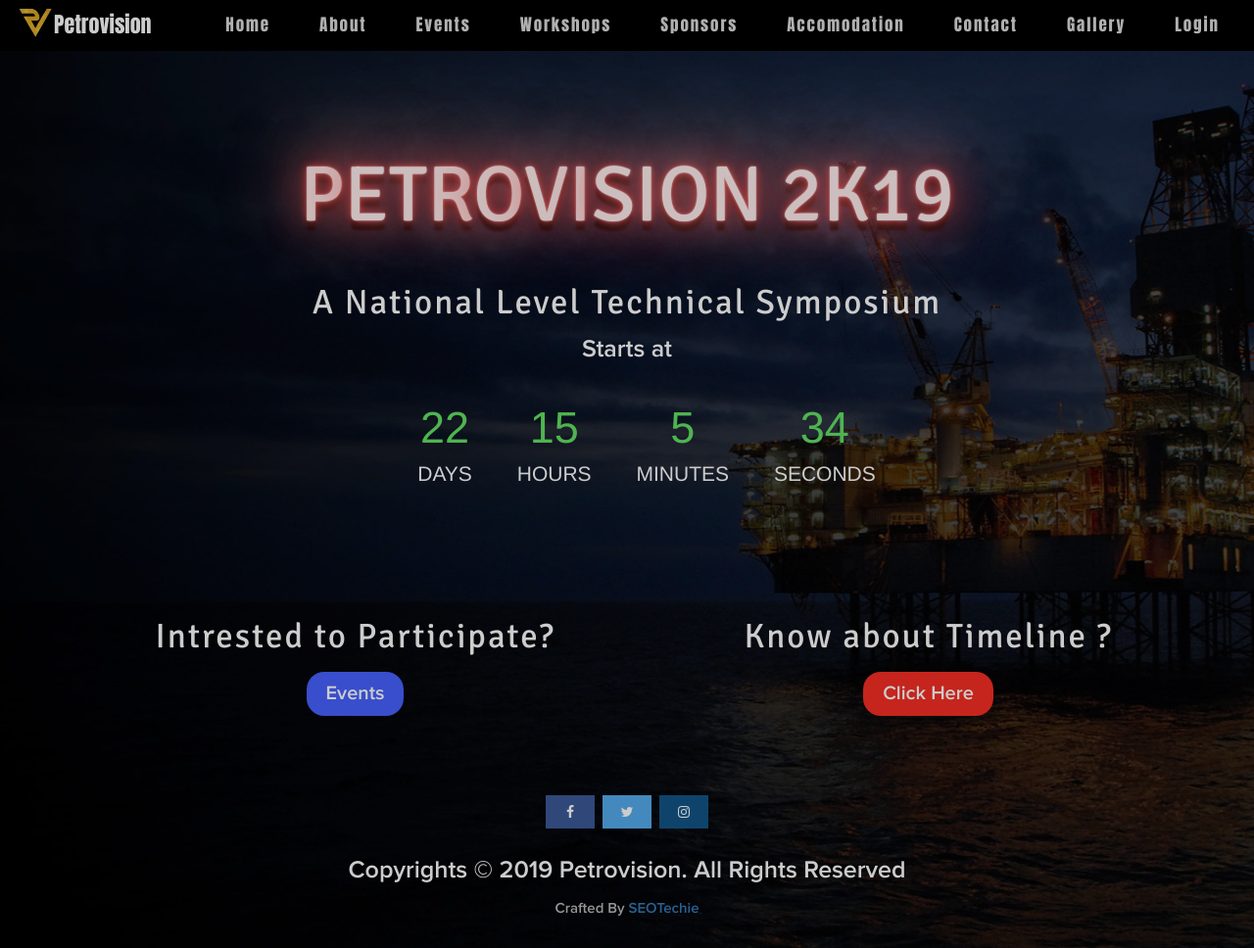
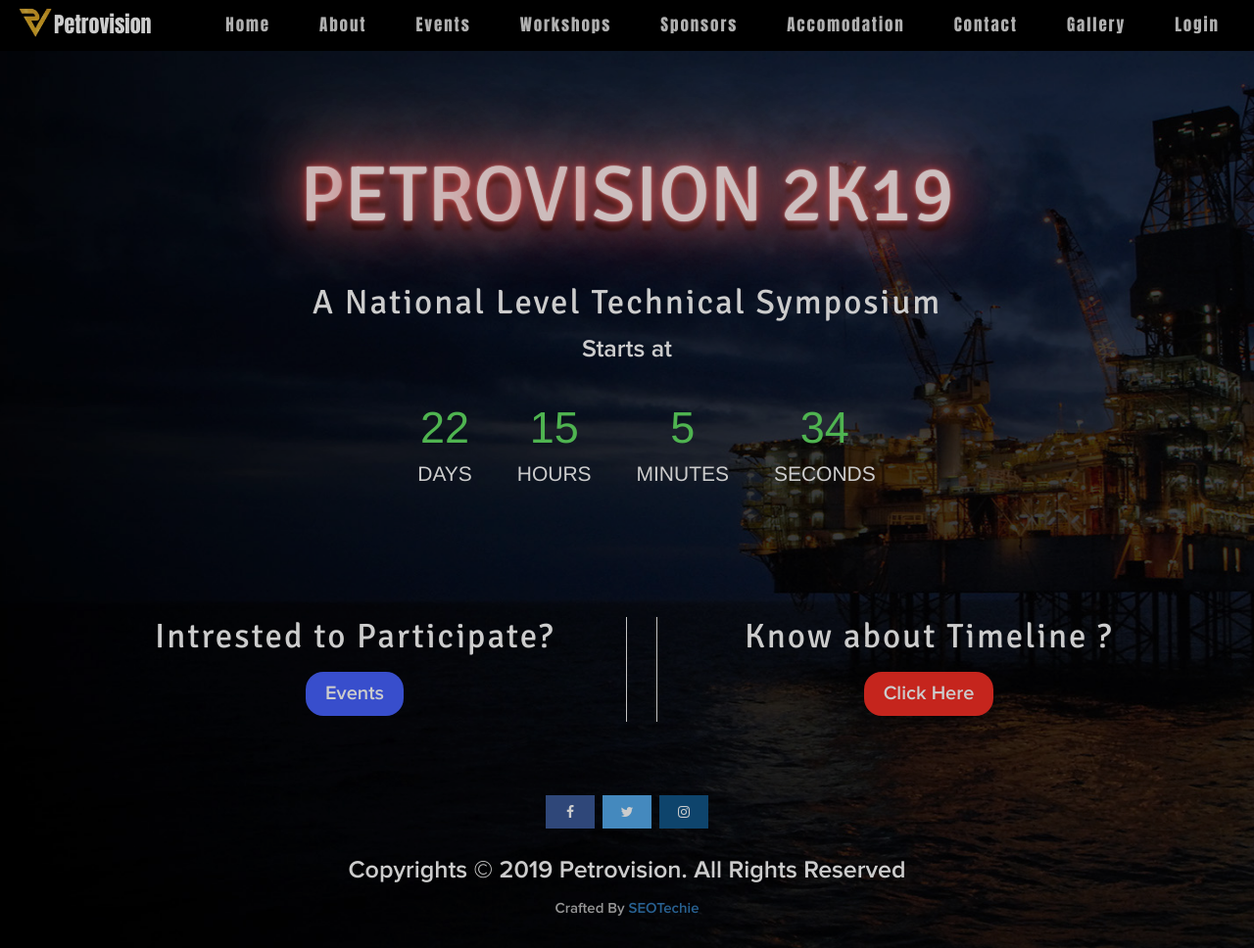
Before and after one commit to startersup/sympo, a PHP site: page / in a window 1280 px wide. Shown: the whole page at 98% size. Run offline with PHP 8.4, Linux system fonts and the light colour scheme; some web fonts are replaced.

Commit message:
sss
ssss

```diff
--- a/assets/css/style.css
+++ b/assets/css/style.css
@@ -456,6 +456,14 @@ margin:0px 10px;
     margin-top:5%;
 
 }
+.right
+{
+    border-right:1px solid #f4f4f4;
+}
+.left
+{
+    border-left:1px solid #f4f4f4;
+}
 .container1
 {
 margin-left:5%;
--- a/index.php
+++ b/index.php
@@ -81,14 +81,14 @@
                 <br><br>
              <div class="row">
             <div class="col-xs-6">
-                <div class=" margino right">
+                <div class=" margino right nopadding">
                <center>
                     <h3>Intrested to Participate?</h3>
                   <a href="events/index.php"> <button class="button2">Events</button></a>
                     </center></div>
                </div>
                 <div class="col-xs-6">
-                      <div class="margino left">
+                      <div class="margino left nopadding">
                           <center>
                     <h3>Know about Timeline ?</h3>
                               <a target="_blank" href="tl.html">    <button class="button1">Click Here </button>   </a>
```
